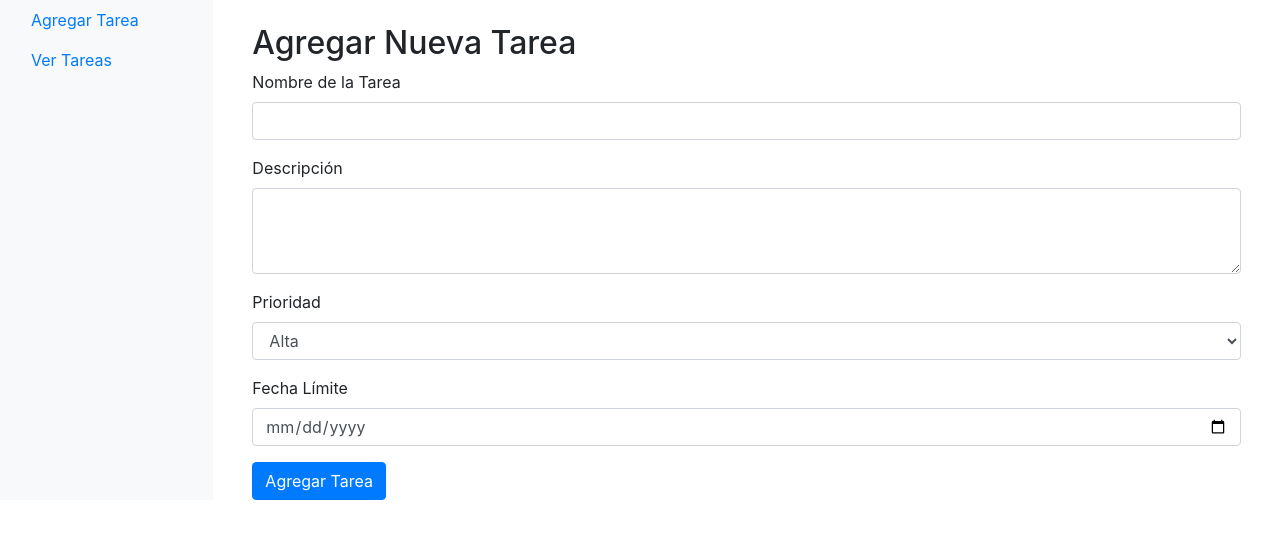
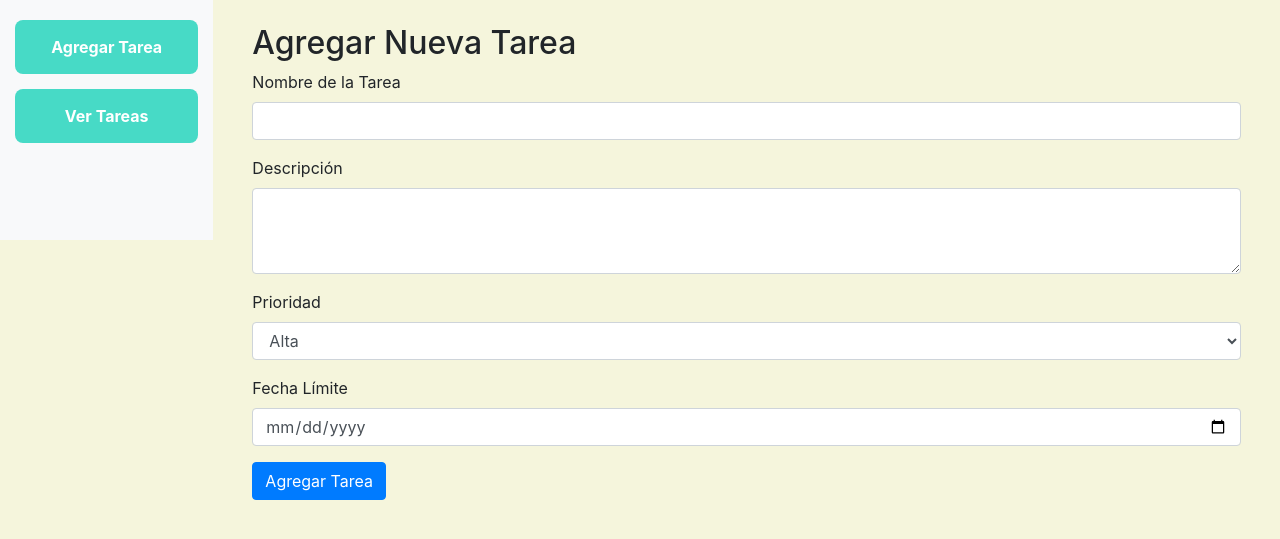
Before and after one commit to sebsgamez13/To-do-list, a PHP site: page / in a window 1280 px wide. Shown: the top 539 px of the page. Run offline with PHP 8.4, Linux system fonts and the light colour scheme.

Commit message:
Creacion de estilos
-Creacion del archivo styles.css para definir unos estilos adicionales y hacer la app mas llamativa

-Modificacion de ciertas deciciones de diseño para mejorar la estetica de la app como por ejemplo en ver tareas (texto centrado) mas la añadidura de un boton para ir a agregar tareas

```diff
--- /dev/null
+++ b/CSS/styles.css
@@ -0,0 +1,36 @@
+body{
+    background-color: beige;
+}
+
+.sidebar {
+    background-color: beige;
+    padding-top: 20px;
+    height: 30vh;
+}
+
+
+.sidebar ul.nav li.nav-item {
+    margin-bottom: 15px;
+}
+
+.sidebar ul.nav li.nav-item a {
+    display: block;
+    padding: 15px;
+    background-color: #40e0d0;
+    color: white;
+    border-radius: 8px;
+    text-align: center;
+    text-decoration: none;
+    font-weight: bold;
+    transition: background-color 0.3s ease;
+}
+
+/* Efecto hover */
+.sidebar ul.nav li.nav-item a:hover {
+    background-color: #32c0b6;
+}
+
+/* Opción activa */
+.sidebar ul.nav li.nav-item a.active {
+    background-color: #47dac6;
+}
--- a/index.php
+++ b/index.php
@@ -4,6 +4,7 @@
     <meta charset="UTF-8">
     <title>Gestión de Tareas</title>
     <link rel="stylesheet" href="https://stackpath.bootstrapcdn.com/bootstrap/4.5.2/css/bootstrap.min.css">
+    <link rel="stylesheet" href="CSS/styles.css">
 </head>
 <body>
     <div class="container-fluid">
@@ -13,12 +14,12 @@
                 <div class="sidebar-sticky">
                     <ul class="nav flex-column">
                         <li class="nav-item">
-                            <a class="nav-link active" href="index.php?seccion=agregar_tarea">
+                            <a class="nav nav-link active" href="index.php?seccion=agregar_tarea">
                                 Agregar Tarea
                             </a>
                         </li>
                         <li class="nav-item">
-                            <a class="nav-link" href="index.php?seccion=ver_tareas">
+                            <a class="nav-link active" href="index.php?seccion=ver_tareas">
                                 Ver Tareas
                             </a>
                         </li>
```
Also changed, not shown: ver_tareas.php (+18 -1 lines).
